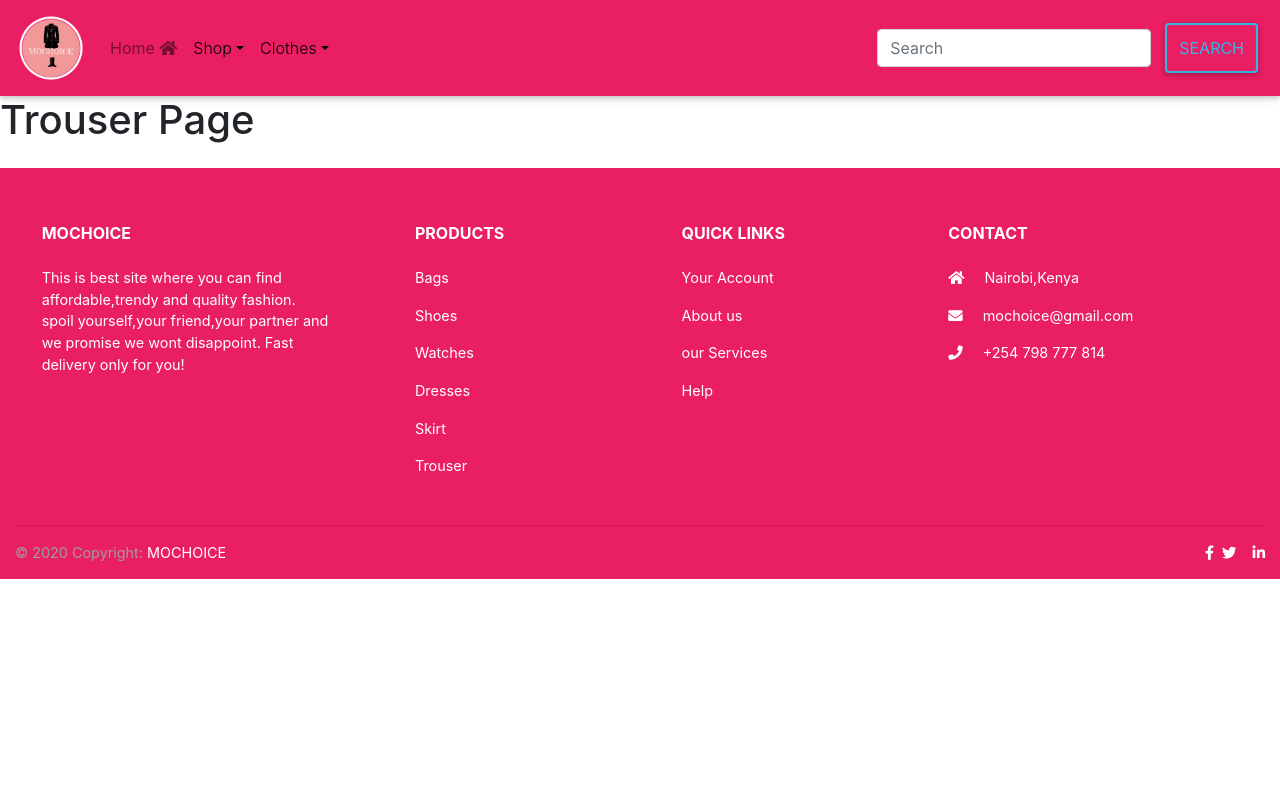
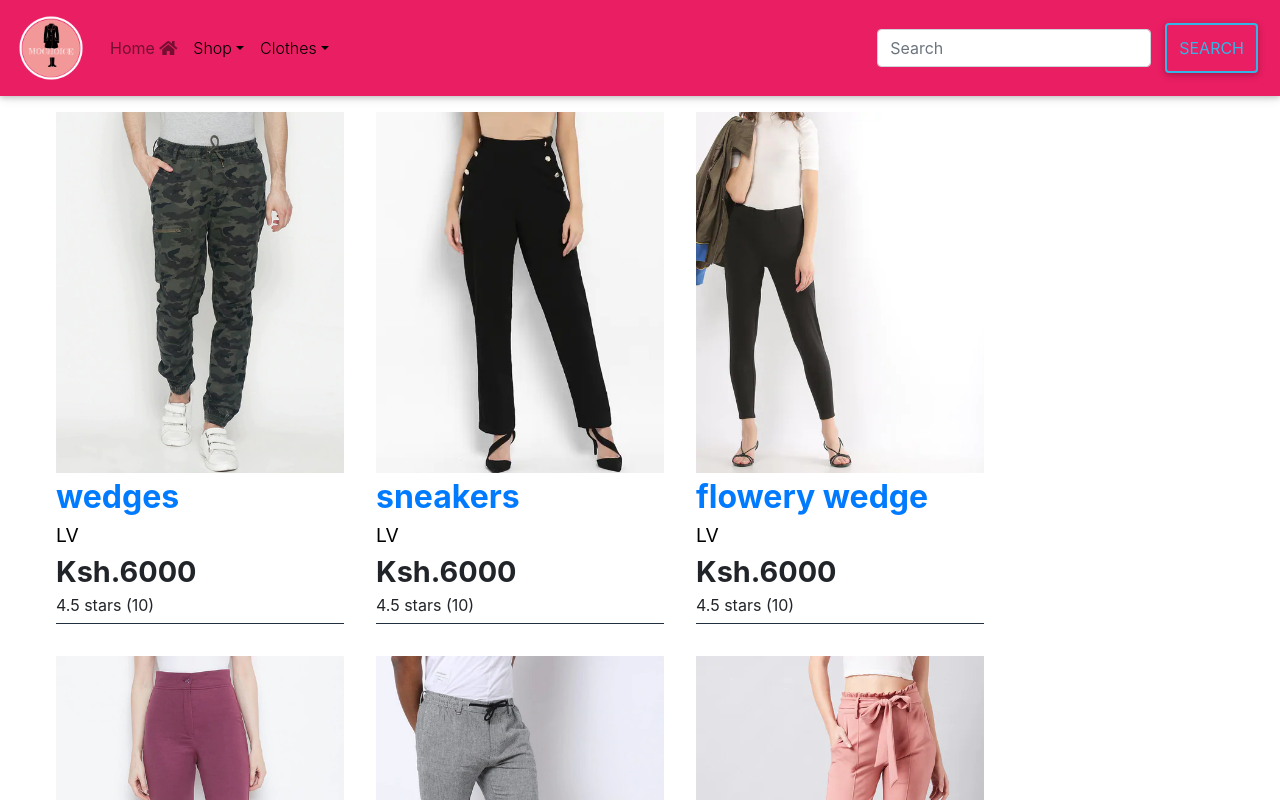
Before and after one commit to Diana-nyamai/Mochoice-Website, a React (Create React App) app: page /Trouser in a window 1280 px wide. Shown: the top 800 px of the page. Built offline with nearby package versions, Linux system fonts and the light colour scheme.

Commit message:
trouser data

```diff
--- /dev/null
+++ b/src/Components/pages/Clothes/Data/TrouserData.js
@@ -0,0 +1,136 @@
+export default  {
+    products:[
+        {
+        _id:'1',
+        name:'wedges',
+        category:'bags',
+        images:'/images/clothes/trouser/t1.jpg',
+        price:6000,
+        brand:'LV',
+        rating:4.5,
+        numReviews:10
+
+    },
+    {
+        _id:'2',
+        name:'sneakers',
+        category:'bags',
+        images:'/images/clothes/trouser/t2.jpg',
+        price:6000,
+        brand:'LV',
+        rating:4.5,
+        numReviews:10
+
+    },
+    {
+        _id:'3',
+        name:'flowery wedge',
+        category:'bags',
+        images:'/images/clothes/trouser/t3.jpg',
+        price:6000,
+        brand:'LV',
+        rating:4.5,
+        numReviews:10
+
+    },
+    {
+        _id:'4',
+        name:'animal print',
+        category:'bags',
+        images:'/images/clothes/trouser/t4.jpg',
+        price:6000,
+        brand:'LV',
+        rating:4.5,
+        numReviews:10
+
+    },
+    {
+        _id:'5',
+        name:'sneakers',
+        category:'bags',
+        images:'/images/clothes/trouser/t5.jpg',
+        price:6000,
+        brand:'LV',
+        rating:4.5,
+        numReviews:10
+
+    },
+    {
+        _id:'6',
+        name:'doll shoes',
+        category:'bags',
+        images:'/images/clothes/trouser/t6.jpg',
+        price:6000,
+        brand:'LV',
+        rating:4.5,
+        numReviews:10
+
+    },
+    {
+        _id:'7',
+        name:'sneakers',
+        category:'bags',
+        images:'/images/clothes/trouser/t7.jpg',
+        price:6000,
+        brand:'LV',
+        rating:4.5,
+        numReviews:10
+
+    },
+    {
+        _id:'8',
+        name:'sneakers',
+        category:'bags',
+        images:'/images/clothes/trouser/t8.jpg',
+        price:6000,
+        brand:'LV',
+        rating:4.5,
+        numReviews:10
+
+    },
+    {
+        _id:'9',
+        name:'sneakers',
+        category:'bags',
+        images:'/images/clothes/trouser/t9.jpg',
+        price:6000,
+        brand:'LV',
+        rating:4.5,
+        numReviews:10
+
+    },
+    {
+        _id:'10',
+        name:'sneakers',
+        category:'bags',
+        images:'/images/clothes/trouser/t10.jpg',
+        price:6000,
+        brand:'LV',
+        rating:4.5,
+        numReviews:10
+
+    },
+    {
+        _id:'11',
+        name:'sneakers',
+        category:'bags',
+        images:'/images/clothes/trouser/t11.jpg',
+        price:6000,
+        brand:'LV',
+        rating:4.5,
+        numReviews:10
+
+    },
+    {
+        _id:'12',
+        name:'wedge',
+        category:'bags',
+        images:'/images/clothes/trouser/t12.jpg',
+        price:6000,
+        brand:'LV',
+        rating:4.5,
+        numReviews:10
+
+    },
+]
+}
--- a/src/Components/pages/Clothes/Trouser.js
+++ b/src/Components/pages/Clothes/Trouser.js
@@ -1,11 +1,31 @@
 import React, { Component } from 'react'
+import TrouserData from './Data/TrouserData'
+import {Link} from 'react-router-dom';
 
 export class Trouser extends Component {
     render() {
         return (
-            <div>
-                <h1>Trouser Page</h1>
-            </div>
+            <div className="content">
+            <ul className="products">
+                {
+                TrouserData.products.map(product =>
+                <li key={product._id}>
+                    <div className="product">
+                    <Link to={'/Product/' + product._id}>
+                        <img className="product-image" src ={product.images} alt="bag"/>
+                        </Link>
+                        <div className="product-name"><Link to={'/Product/' + product._id}>{product.name}</Link></div>
+                        <div className="product-brand">{product.brand}</div>
+                        <div className="product-price">Ksh.{product.price}</div>
+                        <div className="product-rating">4.5 stars ({product.numReviews})</div>
+                        </div>
+
+                </li>
+                )
+                    }
+
+            </ul>
+        </div>
         )
     }
 }
```
